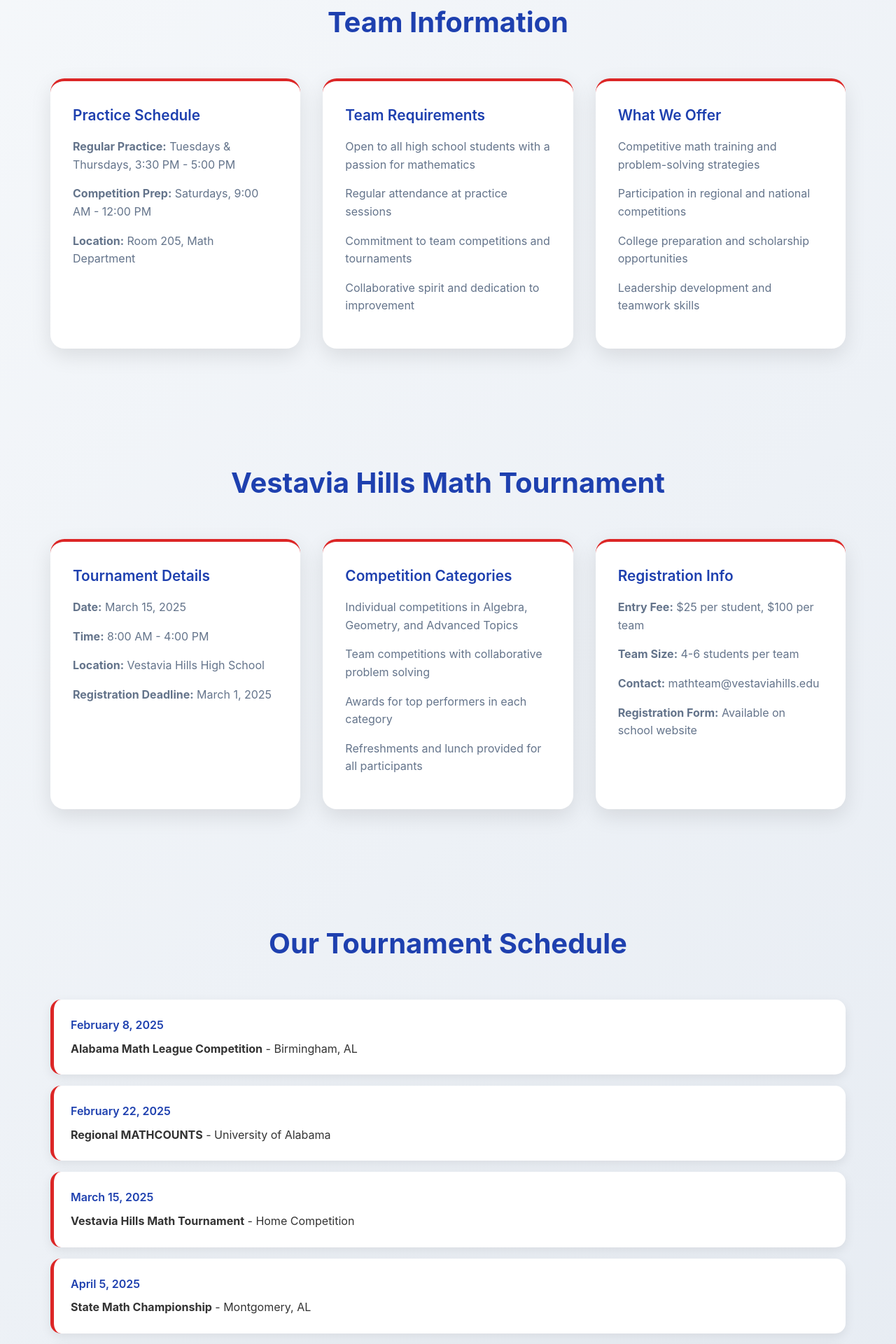
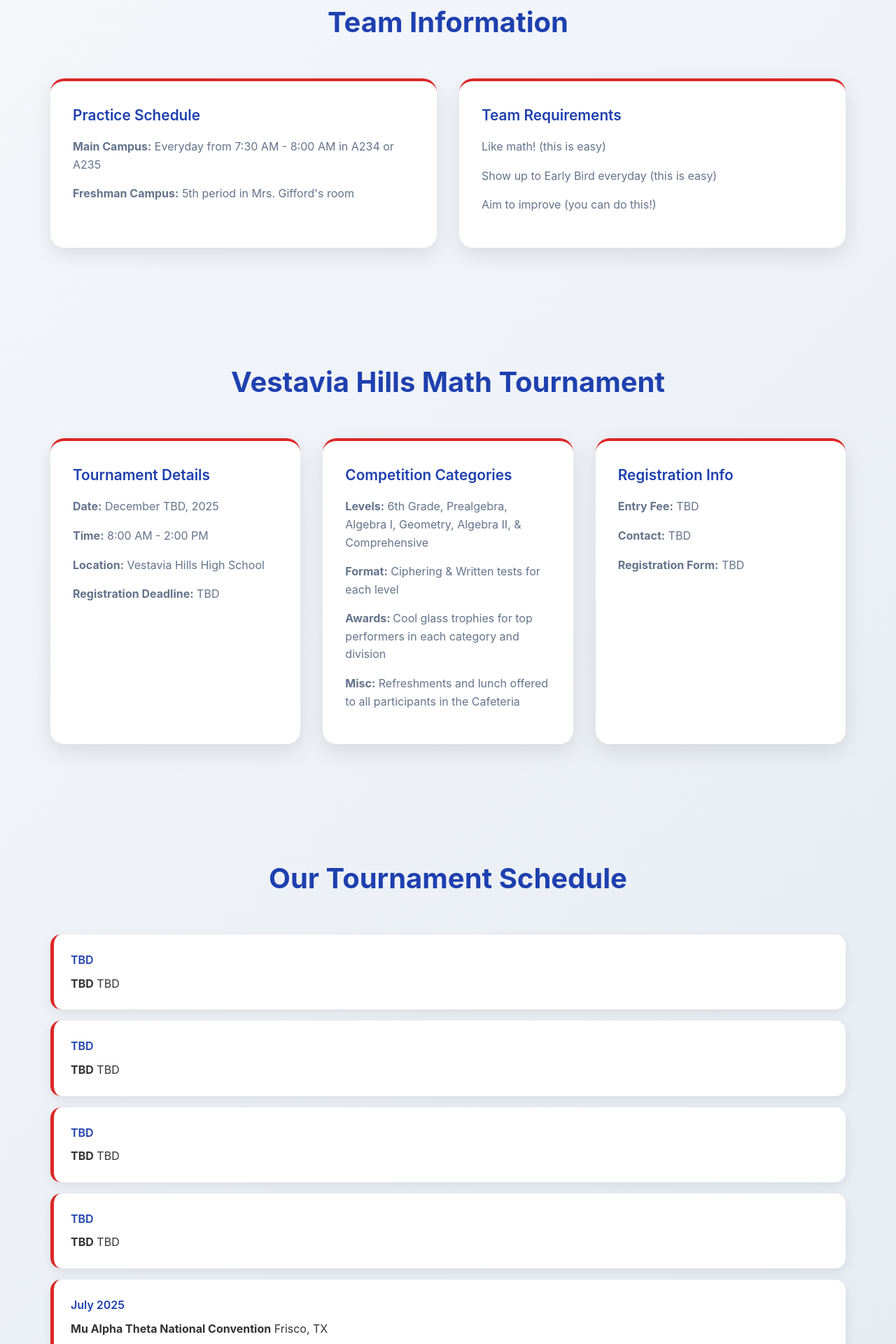
Before and after one commit to Significant36/vestavia_math_team, a Next.js app: page / in a window 1280 px wide. Shown: the part 880-2800 px from the top of the page at 70% size. Built offline with nearby package versions, Linux system fonts and the light colour scheme.

Commit message:
Update facts

```diff
--- a/components/Footer.js
+++ b/components/Footer.js
@@ -1,8 +1,7 @@
 export default function Footer() {
     return (
       <footer className="footer">
-        <p>&copy; 2025 Vestavia Hills Math Team. All rights reserved.</p>
-        <p>Empowering mathematical excellence in our community.</p>
+        <p>&copy; 2025 Vestavia Hills Math Team.</p>
       </footer>
     )
   }
--- a/components/Hero.js
+++ b/components/Hero.js
@@ -13,7 +13,7 @@
     <section className="hero">
       <div className="hero-content">
         <h1>Vestavia Hills Math Team</h1>
-        <p>Empowering minds through mathematical excellence and competitive spirit</p>
+        <p>Established in [insert year], home of 15x National Champions</p>
         <div className="cta-buttons">
           <a href="#team-info" className="cta-btn" onClick={(e) => scrollToSection(e, '#team-info')}>
             Learn More
--- a/components/Resources.js
+++ b/components/Resources.js
@@ -5,21 +5,18 @@
         <div className="cards">
           <div className="card">
             <h3>Practice Materials</h3>
-            <p>Access to past competition problems and solutions</p>
-            <p>Online problem sets and training modules</p>
-            <p>Mathematical software and graphing calculators</p>
+            <p>Check the Google Classroom for AMC/AIME resources and books</p>
+            <p>See past MAO tests <a href="https://mualphatheta.org/past_tests"> here</a> and past FAMAT tests <a href = "https://famat.org/test-bank/"> here</a></p>
           </div>
           <div className="card">
-            <h3>Coaching Staff</h3>
-            <p>Experienced mathematics teachers and professors</p>
-            <p>Alumni mentors from top universities</p>
-            <p>Guest speakers from mathematical professions</p>
+            <h3>Infinite source of knowledge</h3>
+            <p>Check out Mr. Taylor's bookshelf</p>
+            <p>Or Mrs. Hyde's big office shelves</p>
           </div>
           <div className="card">
-            <h3>Study Groups</h3>
-            <p>Peer tutoring and collaborative learning</p>
-            <p>Specialized focus groups for different topics</p>
-            <p>Exam preparation sessions</p>
+            <h3>Middle School Summer Camp</h3>
+            <p>Fundraiser for the VHHS Math Team</p>
+            <p>Specialized classes for various topics</p>
           </div>
         </div>
       </section>
--- a/components/Schedule.js
+++ b/components/Schedule.js
@@ -3,24 +3,24 @@
       <section id="schedule" className="section">
         <h2>Our Tournament Schedule</h2>
         <div className="schedule-item">
-          <div className="schedule-date">February 8, 2025</div>
-          <p><strong>Alabama Math League Competition</strong> - Birmingham, AL</p>
+          <div className="schedule-date">TBD</div>
+          <p><strong>TBD</strong> TBD</p>
         </div>
         <div className="schedule-item">
-          <div className="schedule-date">February 22, 2025</div>
-          <p><strong>Regional MATHCOUNTS</strong> - University of Alabama</p>
+          <div className="schedule-date">TBD</div>
+          <p><strong>TBD</strong> TBD</p>
         </div>
         <div className="schedule-item">
-          <div className="schedule-date">March 15, 2025</div>
-          <p><strong>Vestavia Hills Math Tournament</strong> - Home Competition</p>
+          <div className="schedule-date">TBD</div>
+          <p><strong>TBD</strong> TBD</p>
         </div>
         <div className="schedule-item">
-          <div className="schedule-date">April 5, 2025</div>
-          <p><strong>State Math Championship</strong> - Montgomery, AL</p>
+          <div className="schedule-date">TBD</div>
+          <p><strong>TBD</strong> TBD</p>
         </div>
         <div className="schedule-item">
-          <div className="schedule-date">May 10-12, 2025</div>
-          <p><strong>National Math Competition</strong> - Washington, D.C.</p>
+          <div className="schedule-date">July 2025</div>
+          <p><strong>Mu Alpha Theta National Convention</strong> Frisco, TX</p>
         </div>
       </section>
     )
--- a/components/TeamInfo.js
+++ b/components/TeamInfo.js
@@ -5,23 +5,14 @@
         <div className="cards">
           <div className="card">
             <h3>Practice Schedule</h3>
-            <p><strong>Regular Practice:</strong> Tuesdays & Thursdays, 3:30 PM - 5:00 PM</p>
-            <p><strong>Competition Prep:</strong> Saturdays, 9:00 AM - 12:00 PM</p>
-            <p><strong>Location:</strong> Room 205, Math Department</p>
+            <p><strong>Main Campus:</strong> Everyday from 7:30 AM - 8:00 AM in A234 or A235</p>
+            <p><strong>Freshman Campus:</strong> 5th period in Mrs. Gifford's room</p>
           </div>
           <div className="card">
             <h3>Team Requirements</h3>
-            <p>Open to all high school students with a passion for mathematics</p>
-            <p>Regular attendance at practice sessions</p>
-            <p>Commitment to team competitions and tournaments</p>
-            <p>Collaborative spirit and dedication to improvement</p>
-          </div>
-          <div className="card">
-            <h3>What We Offer</h3>
-            <p>Competitive math training and problem-solving strategies</p>
-            <p>Participation in regional and national competitions</p>
-            <p>College preparation and scholarship opportunities</p>
-            <p>Leadership development and teamwork skills</p>
+            <p>Like math! (this is easy)</p>
+            <p>Show up to Early Bird everyday (this is easy) </p>
+            <p>Aim to improve (you can do this!)</p>
           </div>
         </div>
       </section>
--- a/components/TournamentRegistration.js
+++ b/components/TournamentRegistration.js
@@ -5,24 +5,23 @@
         <div className="cards">
           <div className="card">
             <h3>Tournament Details</h3>
-            <p><strong>Date:</strong> March 15, 2025</p>
-            <p><strong>Time:</strong> 8:00 AM - 4:00 PM</p>
+            <p><strong>Date:</strong> December TBD, 2025</p>
+            <p><strong>Time:</strong> 8:00 AM - 2:00 PM</p>
             <p><strong>Location:</strong> Vestavia Hills High School</p>
-            <p><strong>Registration Deadline:</strong> March 1, 2025</p>
+            <p><strong>Registration Deadline:</strong> TBD </p>
           </div>
           <div className="card">
             <h3>Competition Categories</h3>
-            <p>Individual competitions in Algebra, Geometry, and Advanced Topics</p>
-            <p>Team competitions with collaborative problem solving</p>
-            <p>Awards for top performers in each category</p>
-            <p>Refreshments and lunch provided for all participants</p>
+            <p><strong>Levels:</strong> 6th Grade, Prealgebra, Algebra I, Geometry, Algebra II, & Comprehensive</p>
+            <p><strong>Format:</strong> Ciphering & Written tests for each level</p>
+            <p><strong>Awards: </strong> Cool glass trophies for top performers in each category and division</p>
+            <p><strong>Misc:</strong> Refreshments and lunch offered to all participants in the Cafeteria</p>
           </div>
           <div className="card">
             <h3>Registration Info</h3>
-            <p><strong>Entry Fee:</strong> $25 per student, $100 per team</p>
-            <p><strong>Team Size:</strong> 4-6 students per team</p>
-            <p><strong>Contact:</strong> mathteam@vestaviahills.edu</p>
-            <p><strong>Registration Form:</strong> Available on school website</p>
+            <p><strong>Entry Fee:</strong> TBD</p>
+            <p><strong>Contact:</strong> TBD</p>
+            <p><strong>Registration Form:</strong> TBD </p>
           </div>
         </div>
       </section>
```
Also changed, not shown: components/Contact.js (line endings or trailing spaces).
